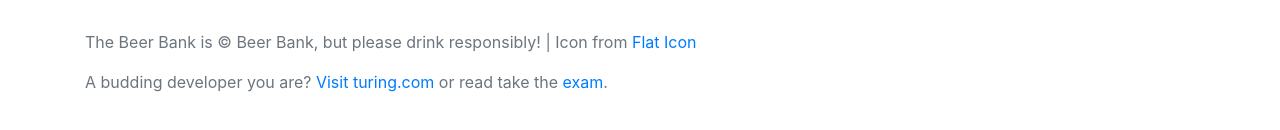
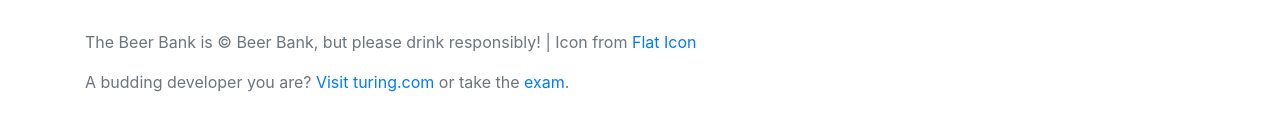
Before and after one commit to brandeth/beer-bank, a Vue app: page /favorites in a window 1280 px wide. Shown: the part 488-618 px from the top of the page. Built offline with nearby package versions, Linux system fonts and the light colour scheme; no server answers.

Commit message:
fixed some sentences

```diff
--- a/src/App.vue
+++ b/src/App.vue
@@ -6,7 +6,7 @@
     <footer class="text-muted">
       <div class="container">
         <p>The Beer Bank is &copy; Beer Bank, but please drink responsibly! | Icon from <a href="https://flaticon.com">Flat Icon</a></p>
-        <p>A budding developer you are? <a href="https://turing.com/" target="_blank">Visit turing.com</a> or read take the <a href="https://turing.ly/" target="_blank">exam</a>.</p>
+        <p>A budding developer you are? <a href="https://turing.com/" target="_blank">Visit turing.com</a> or take the <a href="https://turing.ly/" target="_blank">exam</a>.</p>
       </div>
     </footer>
   </div>
```
